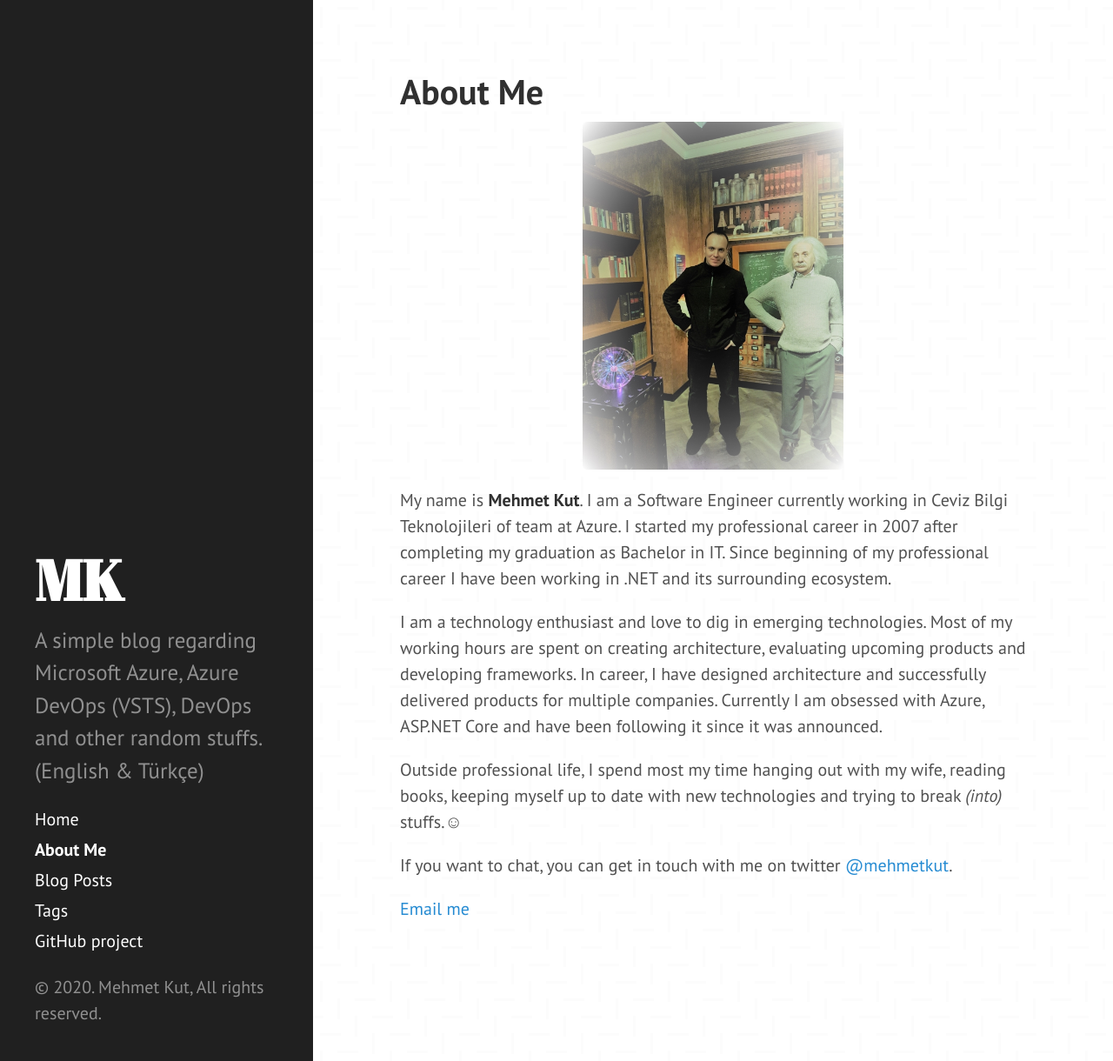
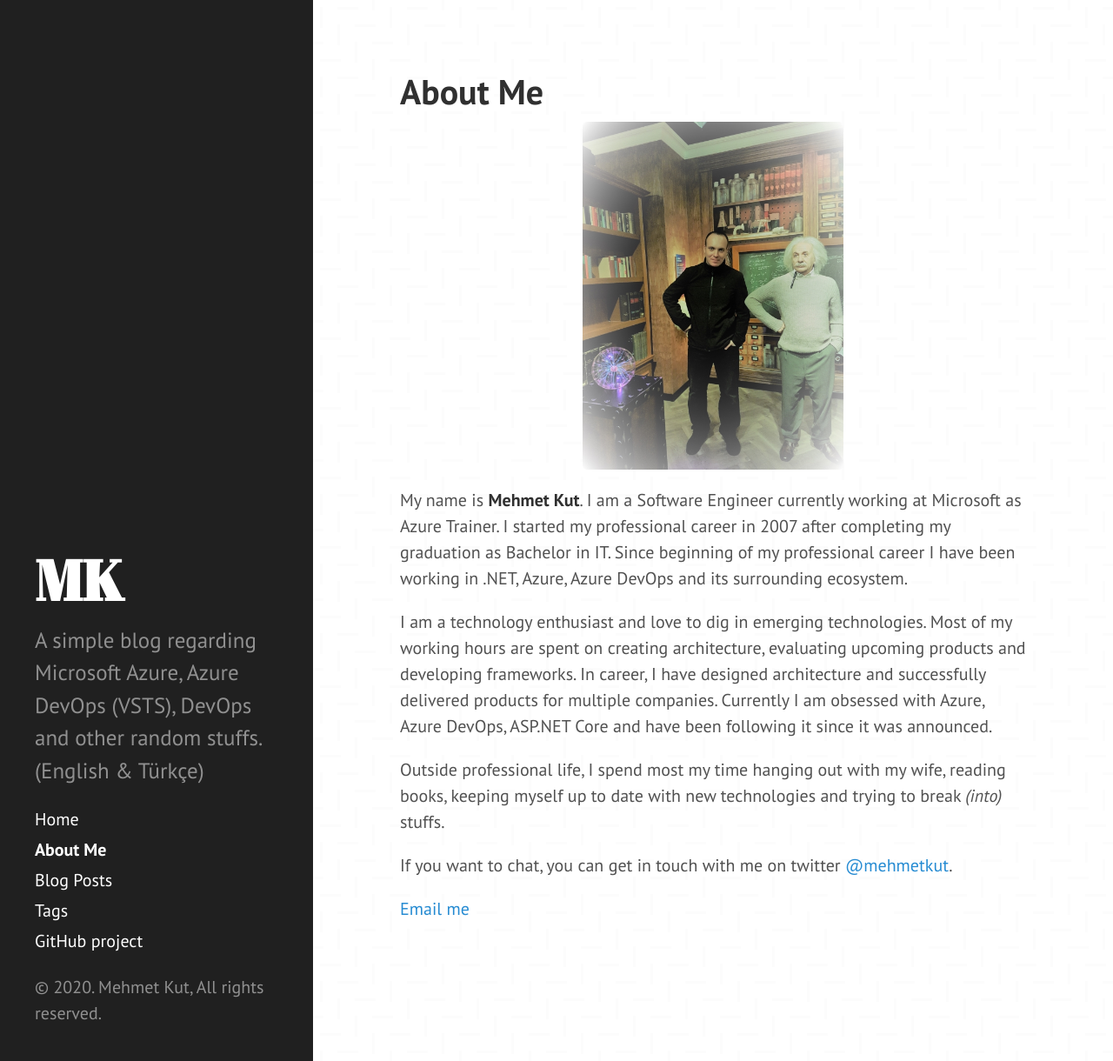
Before and after one commit to mehmetkut/mehmetkut.github.io, a Jekyll site: the page built from about.md, in a window 1280 px wide and 1220 px high. Shown: the whole window at 87% size. Built offline with Jekyll 4.4.1, drawn with Linux system fonts in a browser that asks for light colours; comment, search, counter and statistics services are not loaded.

Commit message:
Update about.md

```diff
--- a/about.md
+++ b/about.md
@@ -7,11 +7,11 @@ title: About Me
 <img class="Centered" src= " {{ site.url }}/assets/images/me.jpg" height="400px" />
 </div>
 
-My name is **Mehmet Kut**. I am a Software Engineer currently working in Ceviz Bilgi Teknolojileri of team at Azure. I started my professional career in 2007 after completing my graduation as Bachelor in IT. Since beginning of my professional career I have been working in .NET and its surrounding ecosystem.
+My name is **Mehmet Kut**. I am a Software Engineer currently working at Microsoft as Azure Trainer. I started my professional career in 2007 after completing my graduation as Bachelor in IT. Since beginning of my professional career I have been working in .NET, Azure, Azure DevOps and its surrounding ecosystem.
 
-I am a technology enthusiast and love to dig in emerging technologies. Most of my working hours are spent on creating architecture, evaluating upcoming products and developing frameworks. In career, I have designed architecture and successfully delivered products for multiple companies. Currently I am obsessed with Azure, ASP.NET Core and have been following it since it was announced.
+I am a technology enthusiast and love to dig in emerging technologies. Most of my working hours are spent on creating architecture, evaluating upcoming products and developing frameworks. In career, I have designed architecture and successfully delivered products for multiple companies. Currently I am obsessed with Azure, Azure DevOps, ASP.NET Core and have been following it since it was announced.
 
-Outside professional life, I spend most my time hanging out with my wife, reading books, keeping myself up to date with new technologies and trying to break *(into)* stuffs.☺
+Outside professional life, I spend most my time hanging out with my wife, reading books, keeping myself up to date with new technologies and trying to break *(into)* stuffs.
 
 If you want to chat, you can get in touch with me on twitter [@mehmetkut](https://twitter.com/mehmetkut).
 
```
